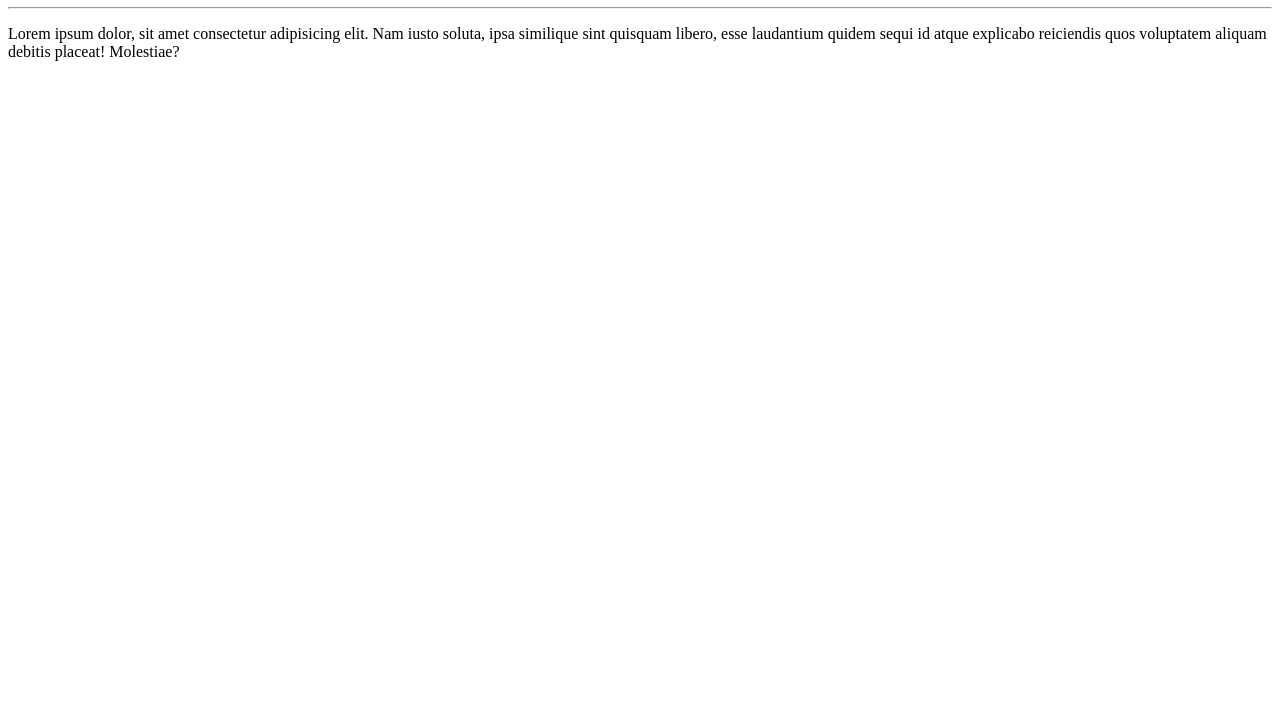
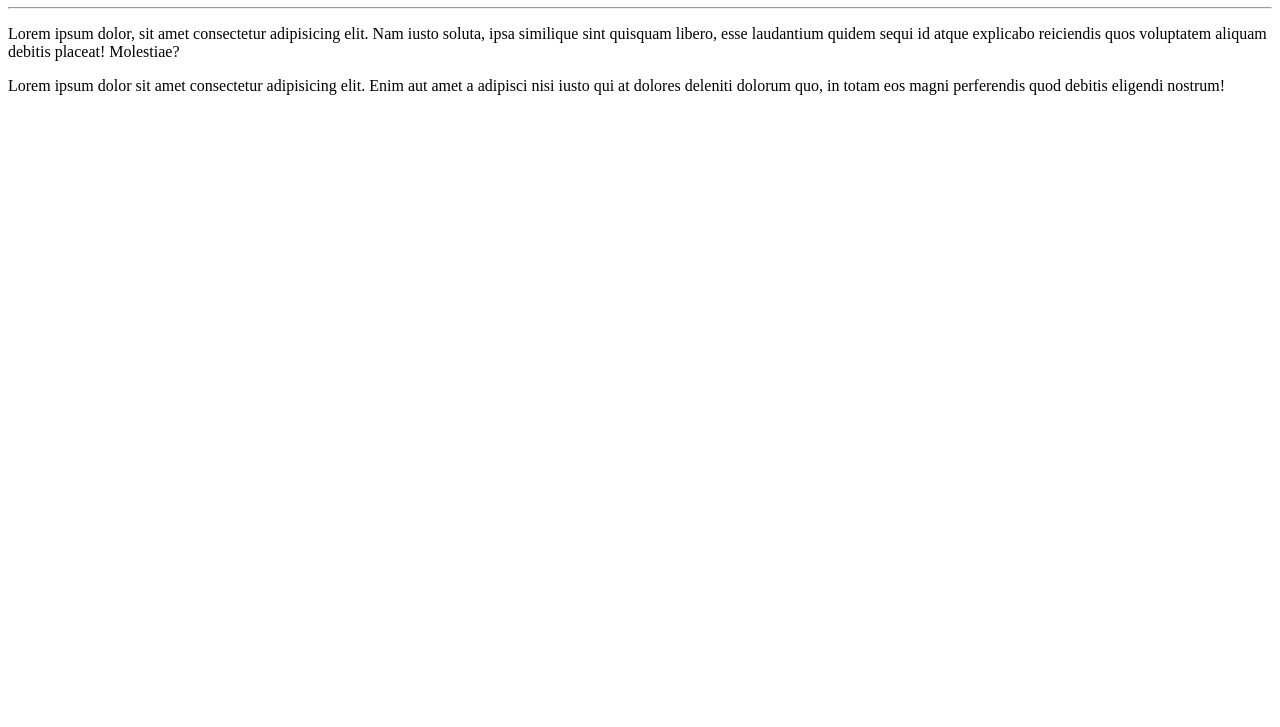
Before and after one commit to leicaMcode/HelloWorld, a plain HTML site: page ExampleSite/index.html in a window 1280 px wide. Shown: the part 73-800 px from the top of the page. Drawn offline with Linux system fonts and the light colour scheme.

Commit message:
Add a paragraph

```diff
--- a/ExampleSite/index.html
+++ b/ExampleSite/index.html
@@ -9,5 +9,6 @@
     <h1>Hello World</h1>
     <hr>
     <p>Lorem ipsum dolor, sit amet consectetur adipisicing elit. Nam iusto soluta, ipsa similique sint quisquam libero, esse laudantium quidem sequi id atque explicabo reiciendis quos voluptatem aliquam debitis placeat! Molestiae?</p>
+    <p>Lorem ipsum dolor sit amet consectetur adipisicing elit. Enim aut amet a adipisci nisi iusto qui at dolores deleniti dolorum quo, in totam eos magni perferendis quod debitis eligendi nostrum!</p>
 </body>
 </html>
```
